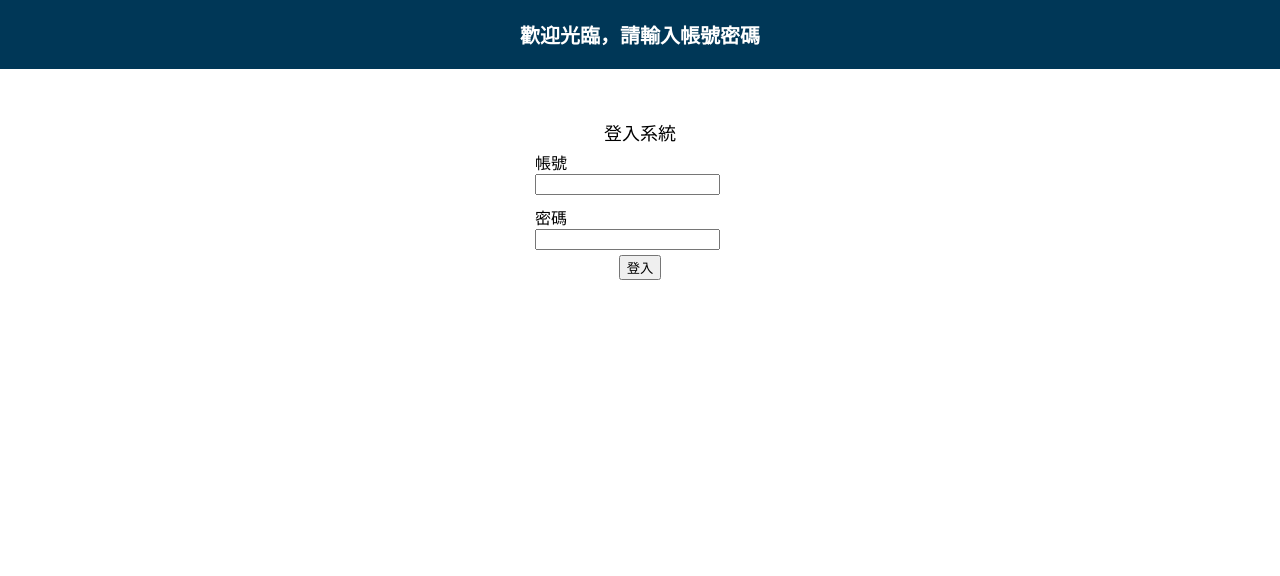
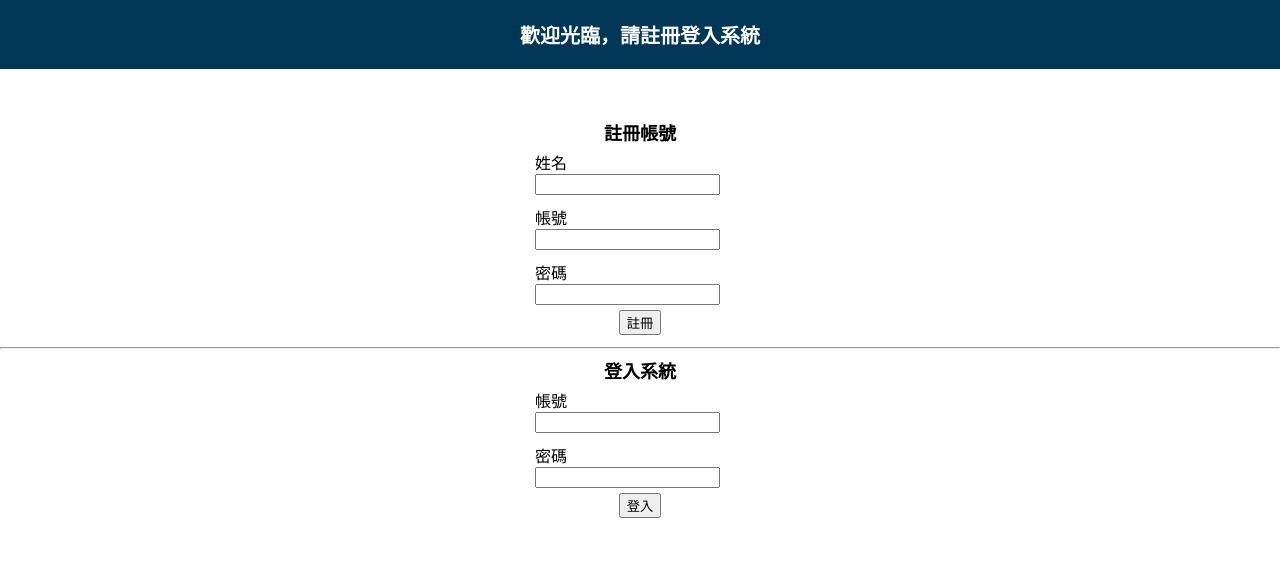
Before and after one commit to juiyilin/juiyilin.github.io, a Flask app: page / in a window 1280 px wide. Shown: the top 576 px of the page. Run offline with Flask 2, Linux system fonts and the light colour scheme.

Commit message:
week6 hw

```diff
--- a/homework/week3/api.js
+++ b/homework/week3/api.js
@@ -1,4 +1,4 @@
-let srcurl = 'https://padax.github.io/taipei-day-trip-resources/taipei-attractions.json';
+const srcurl = 'https://padax.github.io/taipei-day-trip-resources/taipei-attractions.json';
 let count = 1;
 
 
--- /dev/null
+++ b/homework/week4,6/app.py
@@ -0,0 +1,105 @@
+from flask import Flask, render_template,request,redirect,url_for,session
+import os
+from dbload import db,User
+
+
+app = Flask(__name__)
+app.config['SQLALCHEMY_DATABASE_URI'] = 'mysql://root:scu02151356@localhost/website'
+app.config['SQLALCHEMY_TRACK_MODIFICATIONS'] = True
+db.init_app(app)
+
+app.secret_key = os.urandom(24)
+session={
+    'name':None,
+    'username':None,
+    'password':None,
+    'login_status':False
+}
+
+@app.route('/')
+def index():
+    if 'login_status' in session:
+        if session['login_status']:
+            return redirect(url_for('success'))
+    return render_template('index.html')
+
+@app.route('/member')
+def success():
+    if session['login_status']==False:
+        return redirect('/')
+
+    return render_template('success.html',name=session['name'])
+
+@app.route('/error/')
+def fail():
+    error_text=request.args.get('message','')
+    print(error_text)
+    return render_template('fail.html',error_text=error_text)
+
+@app.route('/signup', methods=['POST'])
+def signup():
+    if request.method=='POST':
+        signup_data={
+            'name':request.form['name'],
+            'username':request.form['username'],
+            'password':request.form['password']
+        }
+
+        print('signup_username:',signup_data['username'])
+
+        check_username=User.query.filter_by(username=signup_data['username']).first()
+        #註冊失敗
+        if check_username!=None:
+            print('check_username:',check_username.username)
+            if signup_data['username'] == check_username.username:
+                return redirect(url_for('fail',message='帳號已經被註冊'))
+
+        #註冊成功
+        else:
+            add_user=User(
+                name=signup_data['name'],
+                username=signup_data['username'],
+                password=signup_data['password']
+                )
+
+            db.session.add(add_user)
+            db.session.commit()
+            print('已新增資料:',signup_data)
+            return redirect('/')
+
+@app.route('/signin', methods=['POST'])
+def login():
+    if request.method=='POST':
+        login_data={
+            'username':request.form['username'],
+            'password':request.form['password']
+        }
+        check_data=User.query.filter_by(username=login_data['username'],password=login_data['password']).first()
+        if check_data!=None:
+            print('match')
+            print('check_data',check_data)
+            session['login_status']=True
+            session['username']=login_data['username']
+            session['password']=login_data['password']
+            session['name']=check_data.name
+            print('signin:',session)
+
+            return redirect(url_for('success'))
+        else:
+            print('different')
+            print(session)
+            return redirect(url_for('fail',message='帳號或密碼輸入錯誤'))
+
+
+@app.route('/signout')
+def signout():
+    session['name']=None
+    session['username']=None
+    session['password']=None
+    session['login_status']=False
+    print('signout:',session)
+    return redirect(url_for('index'))
+
+
+if __name__ == '__main__':
+    app.run(host='127.0.0.1', port=3000, debug=True)
--- a/homework/week4/static/style.css
+++ b/homework/week4,6/static/style.css
@@ -26,20 +26,21 @@ div {
     font-weight: bold;
 }
 
-#login-text {
+.index-text {
     font-size: 18px;
+    font-weight: bold;
 }
 
-#login-form {
+.login-form {
     display: flex;
     flex-direction: column;
     align-items: center;
     width: 210px;
-    height: 400px;
+    height: 220px;
     margin: 0 auto;
 }
 
-#input-block {
+.input-block {
     display: flex;
     flex-wrap: wrap;
 }
--- a/homework/week4/templates/fail.html
+++ b/homework/week4,6/templates/fail.html
@@ -4,7 +4,7 @@
 {% endblock %}
 {% block content%}
 <div class="content">
-    <div class="show-text">{{'帳號、或密碼輸入錯誤'}}</div>
+    <div class="show-text">{{error_text}}</div>
     <a href="/">返回首頁</a>
 </div>
 {% endblock %}
--- a/homework/week4/templates/frame.html
+++ b/homework/week4,6/templates/frame.html
@@ -6,7 +6,7 @@
     <meta http-equiv="X-UA-Compatible" content="IE=edge">
     <meta name="viewport" content="width=device-width, initial-scale=1.0">
     <title>{{title}}</title>
-    <link rel="stylesheet" href="static/style.css">
+    <link rel="stylesheet" href="../static/style.css">
 
 </head>
 
--- /dev/null
+++ b/homework/week4,6/templates/index.html
@@ -0,0 +1,42 @@
+{% extends 'frame.html'%}
+
+
+{% block top_text %}歡迎光臨，請註冊登入系統{% endblock top_text%}
+{% block content%}
+
+<form class="login-form" action="/signup" method="post">
+    <div class="index-text">註冊帳號</div>
+    <div class="input-block">
+        <div class="form-text">
+            姓名 <input type="text" name="name">
+        </div>
+        <div class="form-text">
+            帳號 <input type="text" name="username">
+        </div>
+        <div class="form-text">
+            密碼 <input type="password" name="password">
+        </div>
+    </div>
+    <button type="submit">註冊</button>
+</form>
+<hr>
+<form class="login-form" method="post" action="/signin">
+
+    <div class="index-text">登入系統</div>
+    <div class="input-block">
+        <div class="form-text">
+            帳號 <input type="text" name="username">
+        </div>
+
+        <div class="form-text">
+            密碼 <input type="password" name="password">
+        </div>
+    </div>
+    <button type="submit">登入</button>
+    <!-- <button type="submit">登入</button> -->
+
+
+</form>
+
+
+{% endblock content%}
--- a/homework/week4/templates/success.html
+++ b/homework/week4,6/templates/success.html
@@ -4,7 +4,7 @@
 {% endblock %}
 {% block content%}
 <div class="content">
-    <div class="show-text">{{'恭喜您，成功登入系統'}}</div>
+    <div class="show-text">{{name}}，歡迎登入系統</div>
     <a href="/signout">登出系統</a>
 </div>
 {% endblock %}
--- a/homework/week4/app.py
+++ /dev/null
@@ -1,52 +0,0 @@
-
-from flask import Flask, render_template,request,redirect,url_for,session
-import os
-
-app = Flask(__name__)
-
-account_data={
-    'account':'test',
-    'password':'test'
-}
-app.secret_key = os.urandom(24)
-
-
-@app.route('/')
-def index():
-    if 'login_status' in session:
-        if session['login_status']:
-            return redirect(url_for('success'))
-    return render_template('index.html')
-
-@app.route('/member')
-def success():
-    if 'login_status' not in session or session['login_status']==False:
-        return redirect('/')
-    return render_template('success.html')
-
-@app.route('/error')
-def fail():
-    return render_template('fail.html')
-
-@app.route('/signin', methods=['POST'])
-def login():
-    if request.method=='POST':
-        if request.form['account']==account_data['account'] and request.form['password']==account_data['password']:
-            print('match')
-            session['login_status']=True
-            print(session['login_status'])
-            return redirect(url_for('success'))
-        else:
-            print('different')
-            return redirect(url_for('fail'))
-
-
-@app.route('/signout')
-def signout():
-    session['login_status']=False
-    print(session['login_status'])
-    return redirect(url_for('index'))
-
-
-if __name__ == '__main__':
-    app.run(host='127.0.0.1', port=3000, debug=True)
--- a/homework/week4/templates/index.html
+++ /dev/null
@@ -1,27 +0,0 @@
-{% extends 'frame.html'%}
-
-
-{% block top_text %}歡迎光臨，請輸入帳號密碼{% endblock top_text%}
-{% block content%}
-
-
-<form id="login-form" method="post" action="/signin">
-
-    <div id="login-text">登入系統</div>
-    <div id="input-block">
-        <div class="form-text">
-            帳號<input type="text" name="account">
-        </div>
-
-        <div class="form-text">
-            密碼<input type="password" name="password">
-        </div>
-    </div>
-    <button type="submit">登入</button>
-    <!-- <button type="submit">登入</button> -->
-
-
-</form>
-
-
-{% endblock content%}
--- a/homework/week5/data.sql
+++ b/homework/week5/data.sql
@@ -79,4 +79,4 @@ UNLOCK TABLES;
 /*!40101 SET COLLATION_CONNECTION=@OLD_COLLATION_CONNECTION */;
 /*!40111 SET SQL_NOTES=@OLD_SQL_NOTES */;
 
--- Dump completed on 2021-03-24 15:19:45
+-- Dump completed on 2021-03-26  8:50:04
```
Also changed, not shown: homework/week4,6/dbload.py (added, +42 -0 lines), 1 other file.
